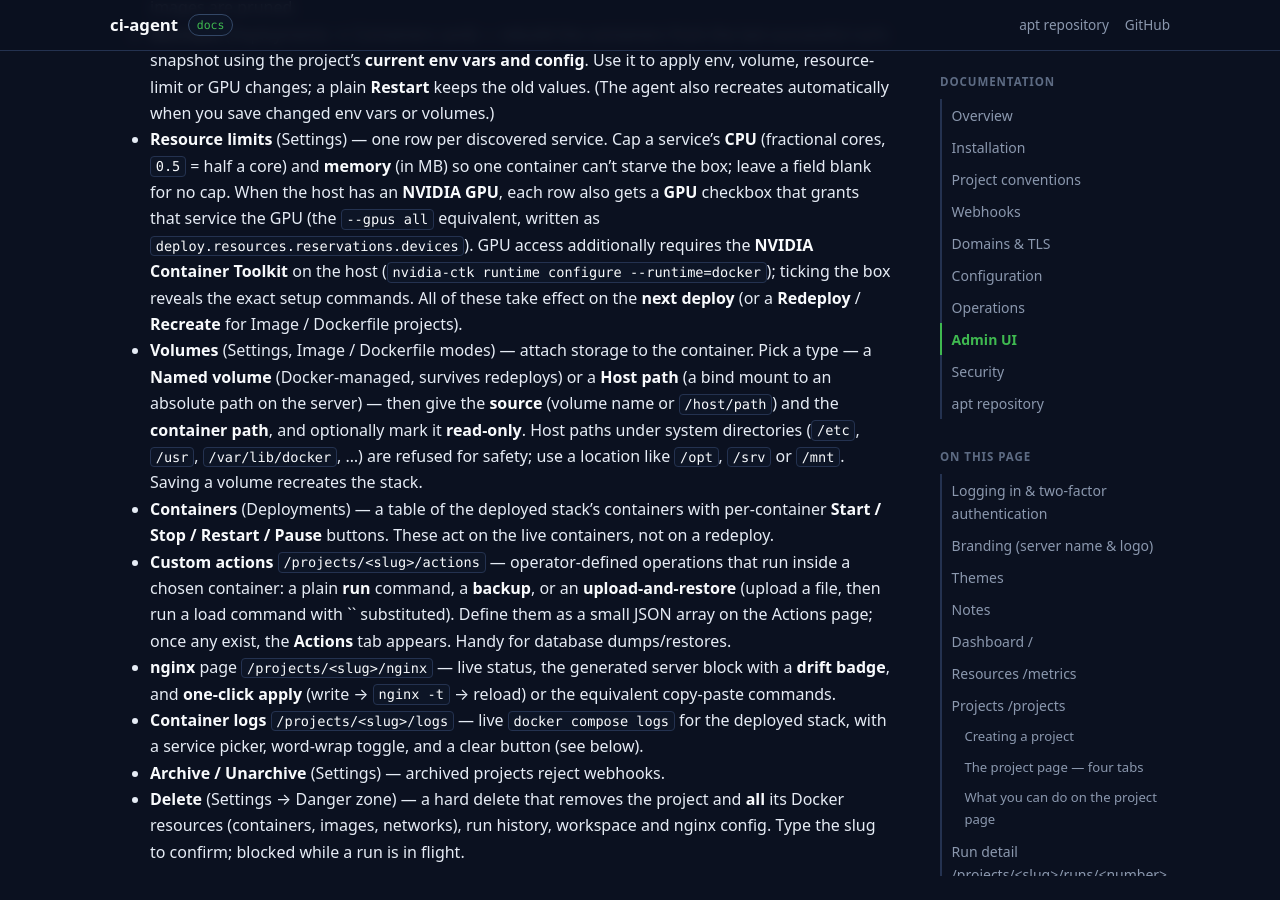
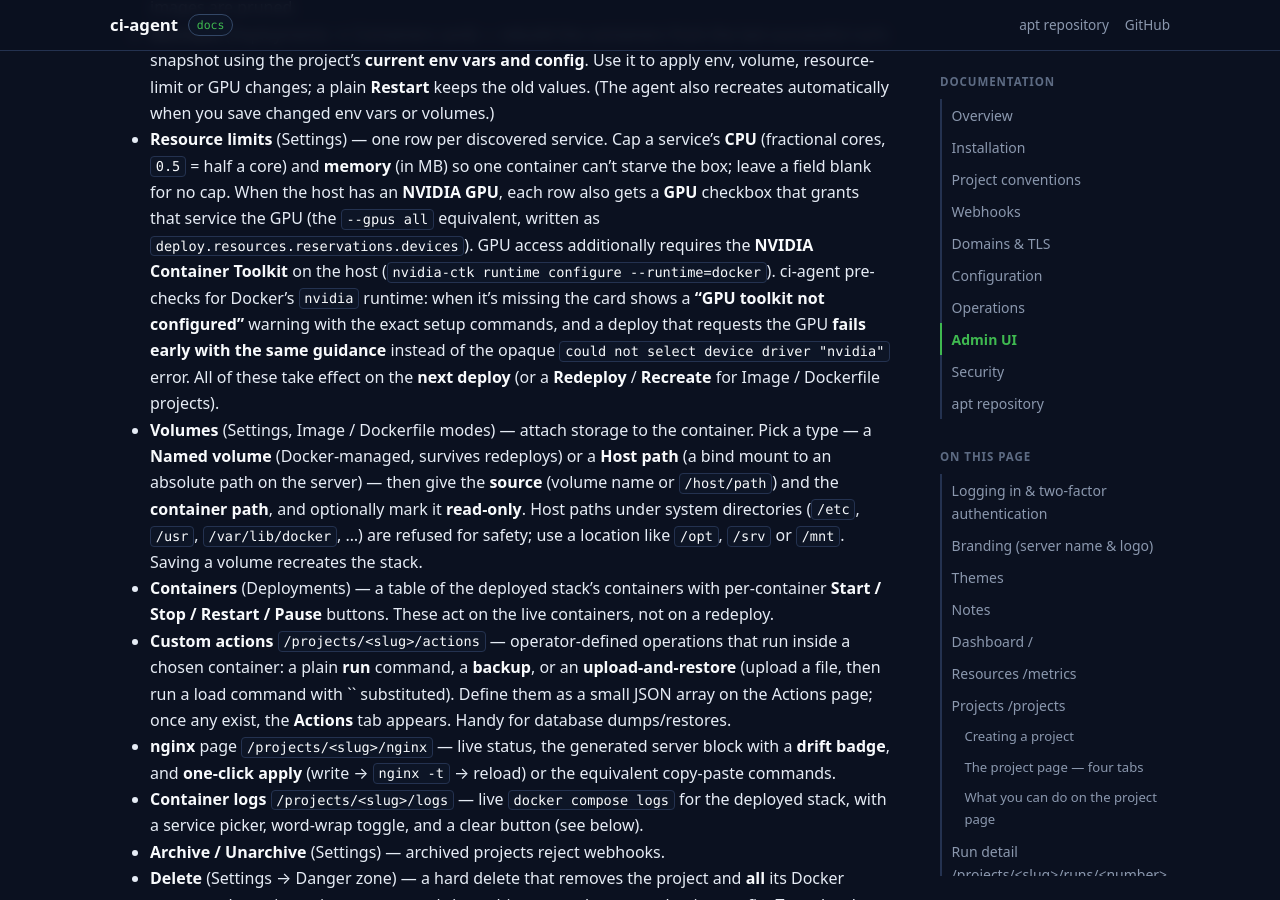
Before and after one commit to m-hoseinzadeh/ci-agent-apt, a Jekyll site: the page built from docs/ui.md, in a window 1280 px wide and 900 px high, scrolled down 3812 px. Built offline with Jekyll 4.4.1, drawn with Linux system fonts in a browser that asks for light colours; our own code applies the rules of GitHub Pages for plain Markdown files.

Commit message:
Publish v0.2.2-r188

```diff
--- a/docs/ui.md
+++ b/docs/ui.md
@@ -169,9 +169,12 @@ A fifth **Actions** tab appears only when the project has custom actions defined
   grants that service the GPU (the `--gpus all` equivalent, written as
   `deploy.resources.reservations.devices`). GPU access additionally requires the
   **NVIDIA Container Toolkit** on the host (`nvidia-ctk runtime configure
-  --runtime=docker`); ticking the box reveals the exact setup commands. All of
-  these take effect on the **next deploy** (or a **Redeploy** / **Recreate** for
-  Image / Dockerfile projects).
+  --runtime=docker`). ci-agent pre-checks for Docker's `nvidia` runtime: when
+  it's missing the card shows a **"GPU toolkit not configured"** warning with the
+  exact setup commands, and a deploy that requests the GPU **fails early with the
+  same guidance** instead of the opaque `could not select device driver "nvidia"`
+  error. All of these take effect on the **next deploy** (or a **Redeploy** /
+  **Recreate** for Image / Dockerfile projects).
 - **Volumes** (Settings, Image / Dockerfile modes) — attach storage to the
   container. Pick a type — a **Named volume** (Docker-managed, survives
   redeploys) or a **Host path** (a bind mount to an absolute path on the server)
```
Also changed, not shown: docs/projects.md (+5 -3 lines), 8 other files.
